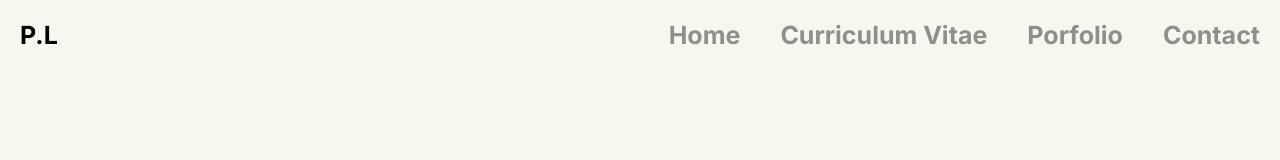
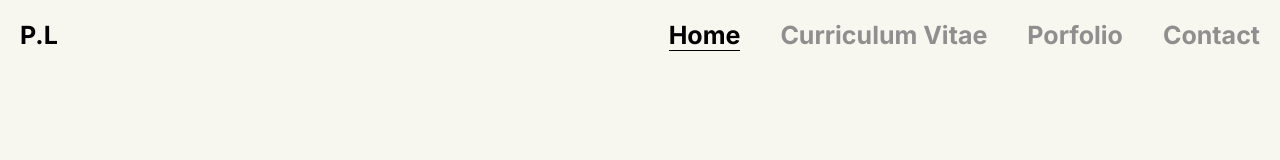
Before and after one commit to LdxPierre/cv_porfolio, a website built with webpack: page index.html in a window 1280 px wide. Shown: the top 160 px of the page. Built offline with nearby package versions, Linux system fonts and the light colour scheme.

Commit message:
class active change to <li> from <a>

```diff
--- a/src/assets/styles/nav.scss
+++ b/src/assets/styles/nav.scss
@@ -29,7 +29,8 @@ nav {
                 gap: 20px;
             }
 
-            li>a {
+            li {
+                a {
                     padding-bottom: 1px;
                     font-weight: 700;
                     font-size: 2.5rem;
@@ -40,13 +41,16 @@ nav {
                         color: black;
                         transition: color 1s;
                     }
+                }
                 &.active {
+                    a {
                         color: black;
                         border-bottom: 1px solid black;
                         padding-bottom: 0;
                     }
                 }
             }
+        }
 
     }
 }
```
Lines whose indentation alone changed are shown as unchanged.
